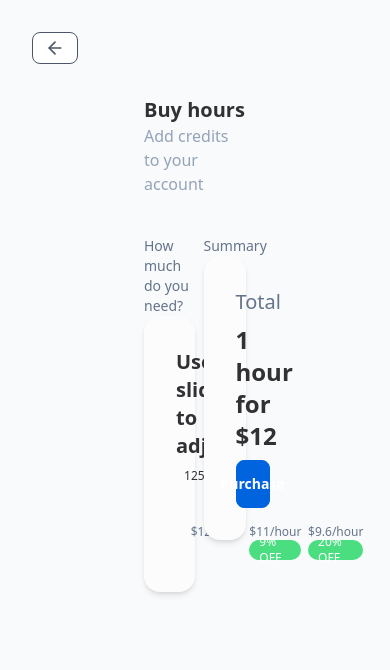
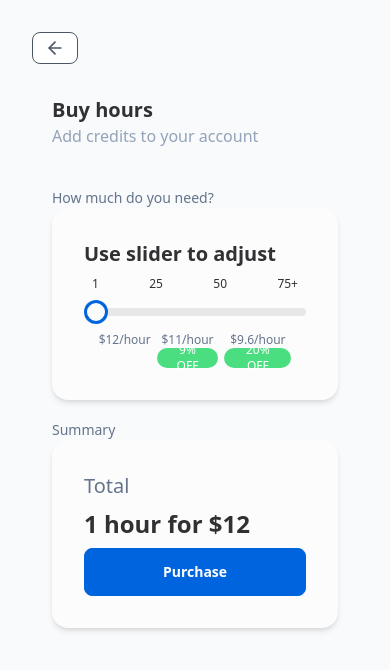
Before and after one commit to Carlos-Padron/nice-ui, a React (Create React App) app: page /buy-credits in a window 390 px wide. Shown: the top 670 px of the page. Built offline with nearby package versions, Linux system fonts and the light colour scheme.

Commit message:
progress

```diff
--- a/src/screens/BuyCredits.jsx
+++ b/src/screens/BuyCredits.jsx
@@ -38,22 +38,27 @@ const BuyCredits = () => {
           <ArrowLeft color="#4b5565" size={20} />
         </button>
       </div>
-      <div className="my-8  mx-28">
+      <div className="my-8 mx-5 md:mx-16 lg:mx-28">
         <div className="title">
           <h1 className="text-xl font-bold">Buy hours</h1>
           <h3 className="text-md font-medium text-slate-400">
             Add credits to your account
           </h3>
         </div>
-        <div className="content mt-10 flex justify-between flex-nowrap">
-          <div className="w-6/12">
+      </div>
+
+      {/*  */}
+
+      <div className="my-8 mx-5 md:mx-16 lg:mx-28">
+        <div className="content mt-10 flex justify-between flex-wrap">
+          <div className="w-full sm:w-7/12 md:w-6/12">
             <h3 className="text-sm font-medium text-slate-500 ">
               How much do you need?
             </h3>
             <div className="card w-full bg-base-100 shadow-md">
               <div className="card-body">
                 <h2 className="card-title">Use slider to adjust</h2>
-                <div className="w-full flex flex-nowrap justify-between text-xs px-2">
+                <div className="w-full flex  justify-between text-xs px-2">
                   <span>1</span>
                   <span>25</span>
                   <span>50</span>
@@ -68,22 +73,22 @@ const BuyCredits = () => {
                   step="1"
                   onChange={changeHours}
                 />
-                <div className="w-full flex flex-nowrap justify-between text-xs px-2">
+                <div className="w-full flex  justify-between text-xs px-2">
                   <span className="invisible">|</span>
                   <span className="text-xs font-medium text-slate-500">
                     $12/hour
                   </span>
                   <span className="invisible">|</span>
-                  <span className="text-xs font-medium text-slate-500 flex  flex-nowrap flex-col justify-center items-center">
+                  <span className="text-xs font-medium text-slate-500 flex   flex-col justify-center items-center">
                     $11/hour
-                    <div className="badge badge-success text-white text-xs">
+                    <div className="badge badge-success text-white text-xs text-center">
                       9% OFF
                     </div>
                   </span>
                   <span className="invisible">|</span>
-                  <span className="text-xs font-medium text-slate-500 flex flex-nowrap flex-col justify-center items-center">
+                  <span className="text-xs font-medium text-slate-500 flex  flex-col justify-center items-center">
                     $9.6/hour
-                    <div className="badge badge-success text-white text-xs">
+                    <div className="badge badge-success text-white text-xs text-center">
                       20% OFF
                     </div>
                   </span>
@@ -93,7 +98,7 @@ const BuyCredits = () => {
             </div>
           </div>
 
-          <div className="w-5/12">
+          <div className="w-full sm:w-4/12 md:w-5/12 mt-5 sm:mt-0">
             <h3 className="text-sm font-medium text-slate-500 ">Summary</h3>
             <div className="card w-full bg-base-100 shadow-md">
               <div className="card-body">
@@ -107,6 +112,8 @@ const BuyCredits = () => {
           </div>
         </div>
       </div>
+
+      {/*  */}
     </div>
   );
 };
--- a/src/screens/ProjectScreen.jsx
+++ b/src/screens/ProjectScreen.jsx
@@ -84,7 +84,7 @@ const ProjectScreen = () => {
       {/* Table */}
 
       <div className="pt-8">
-        <div className="overflow-x-auto">
+        <div className="overflow-x-autos">
           <table className="table  w-full">
             <thead>
               <tr>
--- a/src/screens/SettAndMembersScreen.jsx
+++ b/src/screens/SettAndMembersScreen.jsx
@@ -3,7 +3,7 @@ import { UserPlus } from "react-feather";
 
 const records = [
   {
-    name: "Carlos Padron",
+    name: "Carlos Padron Carlos Padron Carlos Padron ",
     accessLevel: "Owner",
     email: "carlos@example.com",
   },
@@ -75,7 +75,8 @@ const SettAndMembersScreen = () => {
             Add, remove, or change permission
           </h2>
         </div>
-        <div className="actions mt-6 flex flex-nowrap justify-between items-center">
+
+        <div className="actions mt-6 flex flex-wrap justify-between items-center">
           <div className="flex flex-nowrap justify-between items-center">
             <label
               htmlFor="invite-modal"
@@ -90,7 +91,7 @@ const SettAndMembersScreen = () => {
               className="input input-bordered input-sm input-primary w-full max-w-xs"
             />
           </div>
-          <div className="flex flex-nowrap justify-between items-center">
+          <div className="flex flex-wrap justify-between items-center mt-4 sm:mt-0">
             <div className="btn-group">
               <button
                 className={`btn btn-sm bg-white text-blue-500 btn-primary   ${
@@ -138,12 +139,12 @@ const SettAndMembersScreen = () => {
       </div>
       {/*  */}
 
-      <div className="w-full pt-8">
+      <div className="overflow-x-auto">
         <table className="table w-full">
           <thead>
             <tr>
               <th className="bg-blue-300 text-white">Name</th>
-              <th className="bg-blue-300 text-white w-1/4">Access Level</th>
+              <th className="bg-blue-300 text-white">Access Level</th>
             </tr>
           </thead>
           <tbody>
```
